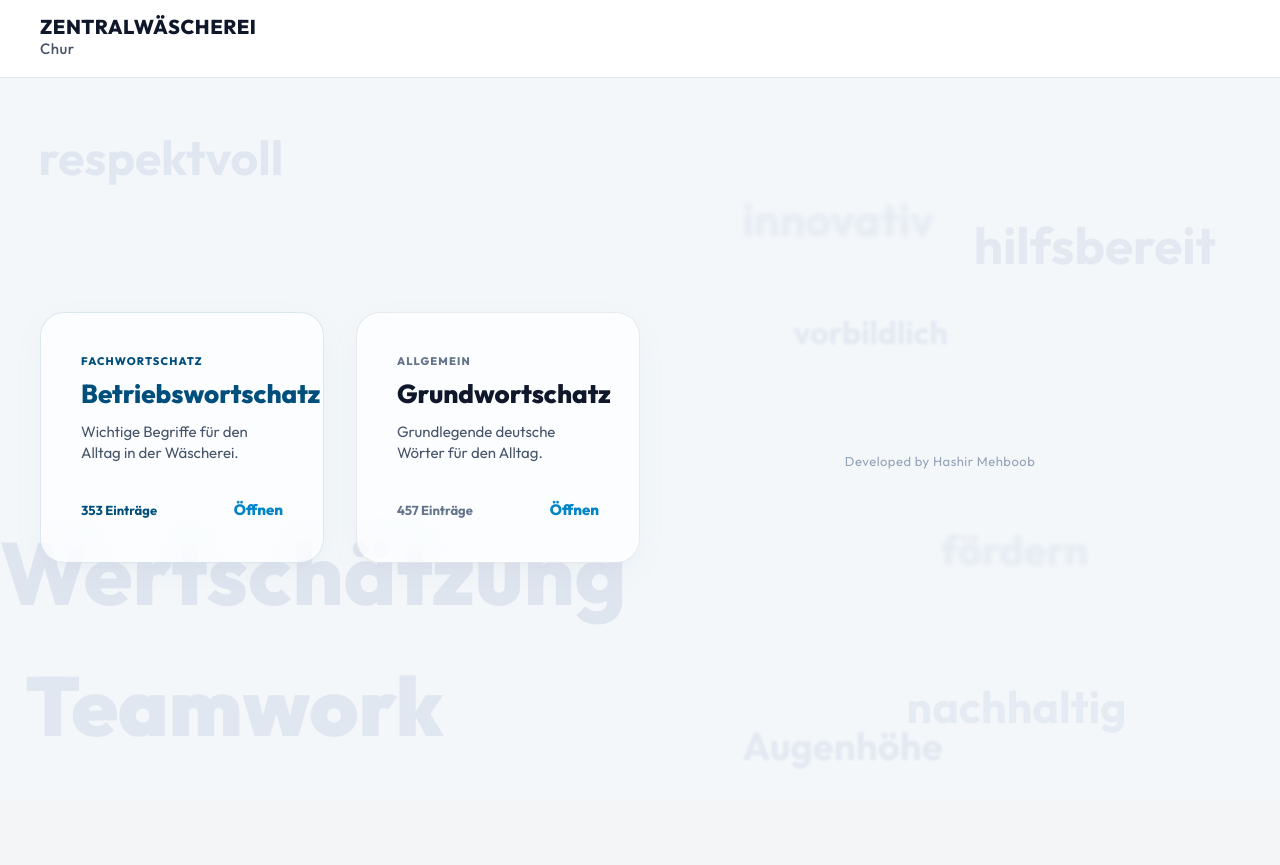
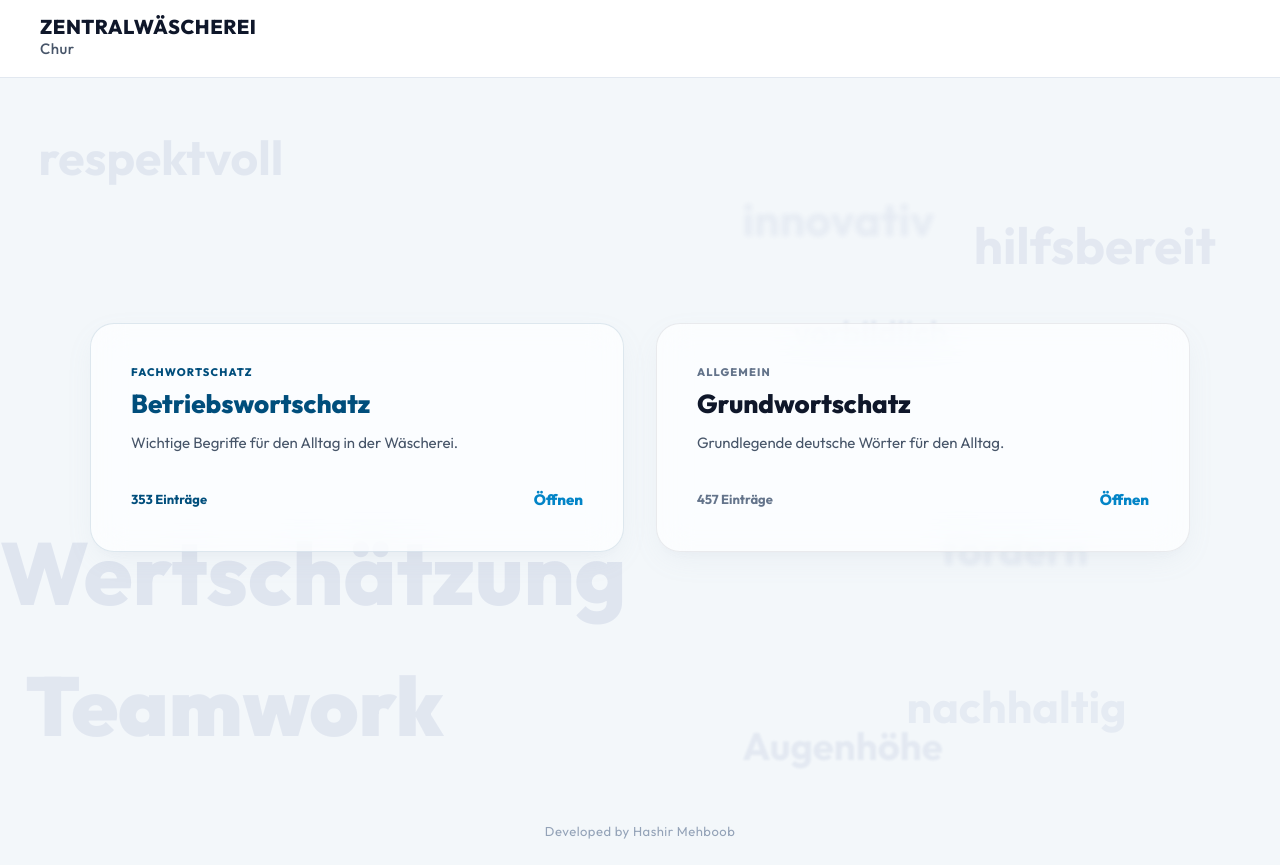
Before and after one commit to Hash-Overflow-bit/Zentralw-scherei, a React (Vite) app: page / in a window 1280 px wide. Before the commit the page ends 800 px from the top, so only its background shows below. Built offline with nearby package versions, Linux system fonts and the light colour scheme.

Commit message:
Shift branding footer outside of hero-section to center card containers

```diff
--- a/src/App.jsx
+++ b/src/App.jsx
@@ -63,10 +63,11 @@ function App() {
               </div>
 
             </div>
+          </section>
 
           {/* Branding Footer */}
           <footer style={{
-              marginTop: '48px',
+            padding: '24px 0',
             width: '100%',
             display: 'flex',
             justifyContent: 'center',
@@ -91,7 +92,6 @@ function App() {
               Developed by Hashir Mehboob
             </a>
           </footer>
-          </section>
         </main>
       ) : (
         <VocabularyContainer vocabType={view} onBack={() => setView(null)} />
```
Lines whose indentation alone changed are shown as unchanged.
